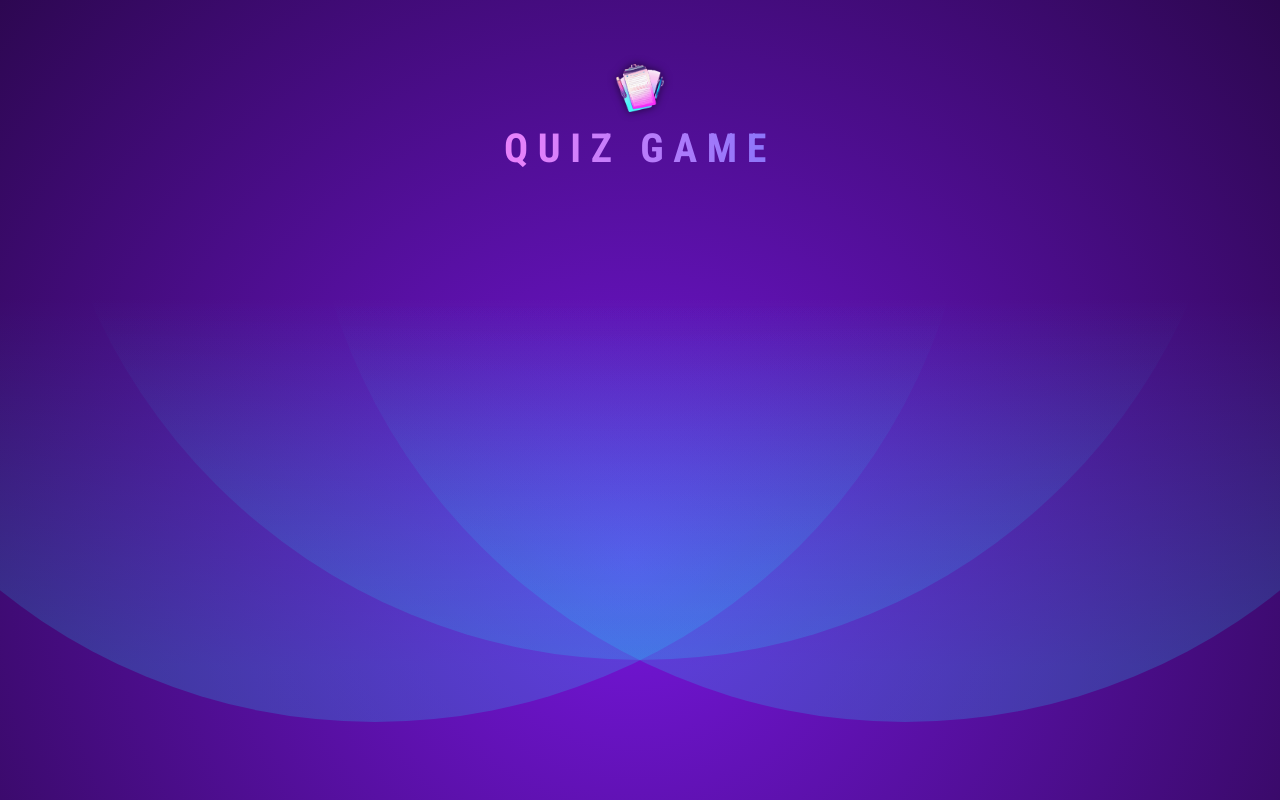
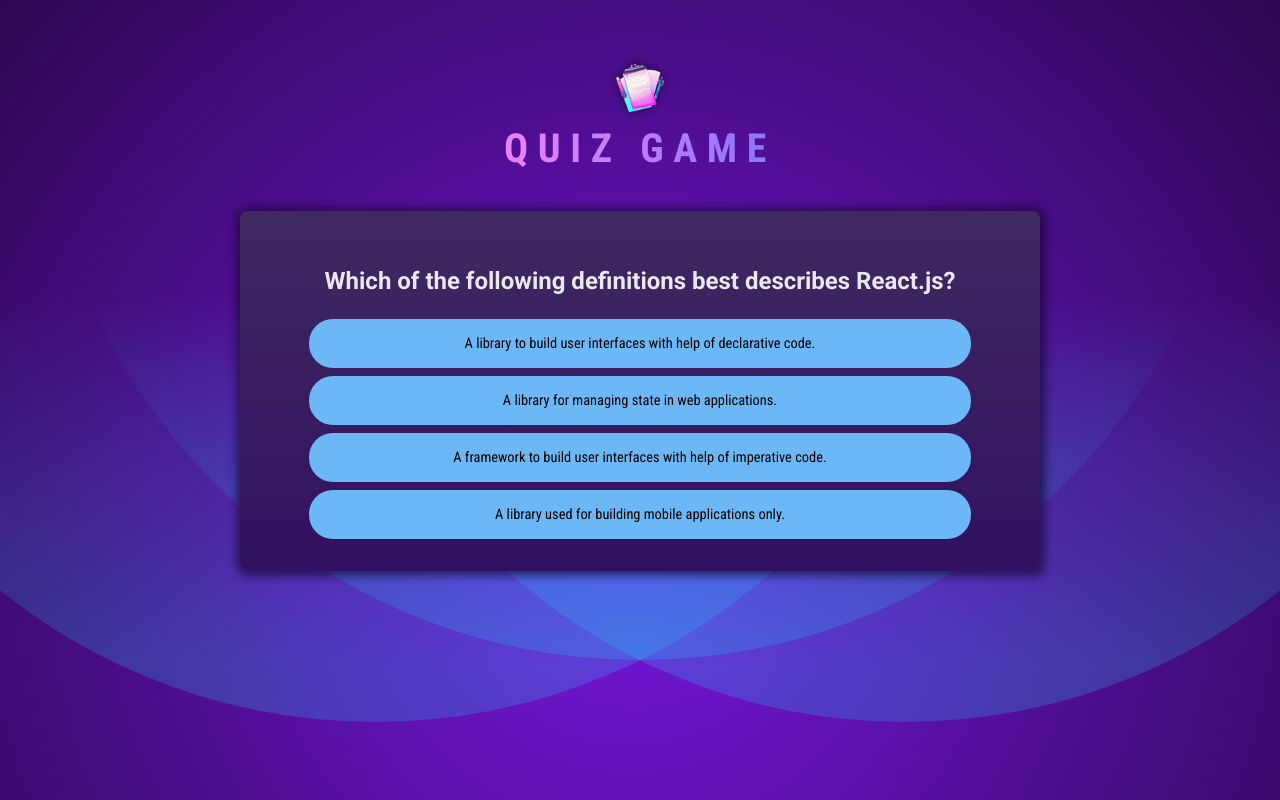
Before and after one commit to dhruvi6071/Quiz-app, a React (Vite) app in the folder quiz-app/quiz-app/: page / in a window 1280 px wide. Built offline with nearby package versions, Linux system fonts and the light colour scheme.

Commit message:
output-question-answers

```diff
--- a/quiz-app/quiz-app/src/App.jsx
+++ b/quiz-app/quiz-app/src/App.jsx
@@ -1,10 +1,16 @@
 import React from "react";
 import Header from "./components/Header";
+import Quiz from "./components/Quiz";
 
 function App() {
     return(
+        <>
         <Header />
+        <main>
+        <Quiz />
+        </main>
 
+        </>
     );
 }
 
--- a/quiz-app/quiz-app/src/components/Quiz.jsx
+++ b/quiz-app/quiz-app/src/components/Quiz.jsx
@@ -1,8 +1,30 @@
 import { useState } from "react";
+import QUESTIONS from '../questions.js';
 
 export default function Quiz() {
-   const[currentQuestion, setCurrentQuestion] = useState(0); //To manage the data which questions are displayed
-   const[givenAnswer, setGivenAnswer] = useState([]); // To keep track for given answers from the user.
+//    const[currentQuestion, setCurrentQuestion] = useState(0); //To manage the data which questions are displayed
+// we can simply derive currentQuestion index using number of elements inserted into array of givenAnswers. therefore above line is not needed.
 
-   return <p>Question on Display</p>
+const[givenAnswer, setGivenAnswer] = useState([]); // To keep track for given answers from the user.
+const currentQuestionIndex = givenAnswer.length;
+
+function handleSelectAnswer(selectedAnswer) {
+    setGivenAnswer((prevUserAnswers) => {
+        return [...prevUserAnswers, selectedAnswer];
+    });
 }
+   return (
+    <div id="quiz">
+    <div id="questions">
+        <h2>{QUESTIONS[currentQuestionIndex].text}</h2>
+        <ul id="answers">
+            {QUESTIONS[currentQuestionIndex].answers.map(answer => (
+                <li key={answer} className="answer">
+                    <button onClick={() => handleSelectAnswer(answer)}>{answer}</button>
+                </li>
+            ))}
+        </ul>
+    </div>
+    </div>
+   );
+}
--- /dev/null
+++ b/quiz-app/quiz-app/src/questions.js
@@ -0,0 +1,72 @@
+export default [
+  {
+    id: 'q1',
+    text: 'Which of the following definitions best describes React.js?',
+    answers: [
+      'A library to build user interfaces with help of declarative code.',
+      'A library for managing state in web applications.',
+      'A framework to build user interfaces with help of imperative code.',
+      'A library used for building mobile applications only.',
+    ],
+  },
+  {
+    id: 'q2',
+    text: 'What purpose do React hooks serve?',
+    answers: [
+      'Enabling the use of state and other React features in functional components.',
+      'Creating responsive layouts in React applications.',
+      'Handling errors within the application.',
+      'Part of the Redux library for managing global state.',
+    ],
+  },
+  {
+    id: 'q3',
+    text: 'Can you identify what JSX is?',
+    answers: [
+      'A JavaScript extension that adds HTML-like syntax to JavaScript.',
+      'A JavaScript library for building dynamic user interfaces.',
+      'A specific HTML version that was explicitly created for React.',
+      'A tool for making HTTP requests in a React application.',
+    ],
+  },
+  {
+    id: 'q4',
+    text: 'What is the most common way to create a component in React?',
+    answers: [
+      'By defining a JavaScript function that returns a renderable value.',
+      'By defining a custom HTML tag in JavaScript.',
+      'By creating a file with a .jsx extension.',
+      'By using the "new" keyword followed by the component name.',
+    ],
+  },
+  {
+    id: 'q5',
+    text: 'What does the term "React state" imply?',
+    answers: [
+      'An object in a component that holds values and may cause the component to render on change.',
+      'The lifecycle phase a React component is in.',
+      'The overall status of a React application, including all props and components.',
+      'A library for managing global state in React applications.',
+    ],
+  },
+  {
+    id: 'q6',
+    text: 'How do you typically render list content in React apps?',
+    answers: [
+      'By using the map() method to iterate over an array of data and returning JSX.',
+      'By using the for() loop to iterate over an array of data and returning JSX.',
+      'By using the forEach() method to iterate over an array of data and returning JSX.',
+      'By using the loop() method to iterate over an array of data and returning JSX.',
+    ],
+  },
+  {
+    id: 'q7',
+    text: 'Which approach can NOT be used to render content conditionally?',
+    answers: [
+      'Using a the #if template syntax.',
+      'Using a ternary operator.',
+      'Using the && operator.',
+      'Using an if-else statement.',
+    ],
+  },
+];
```
